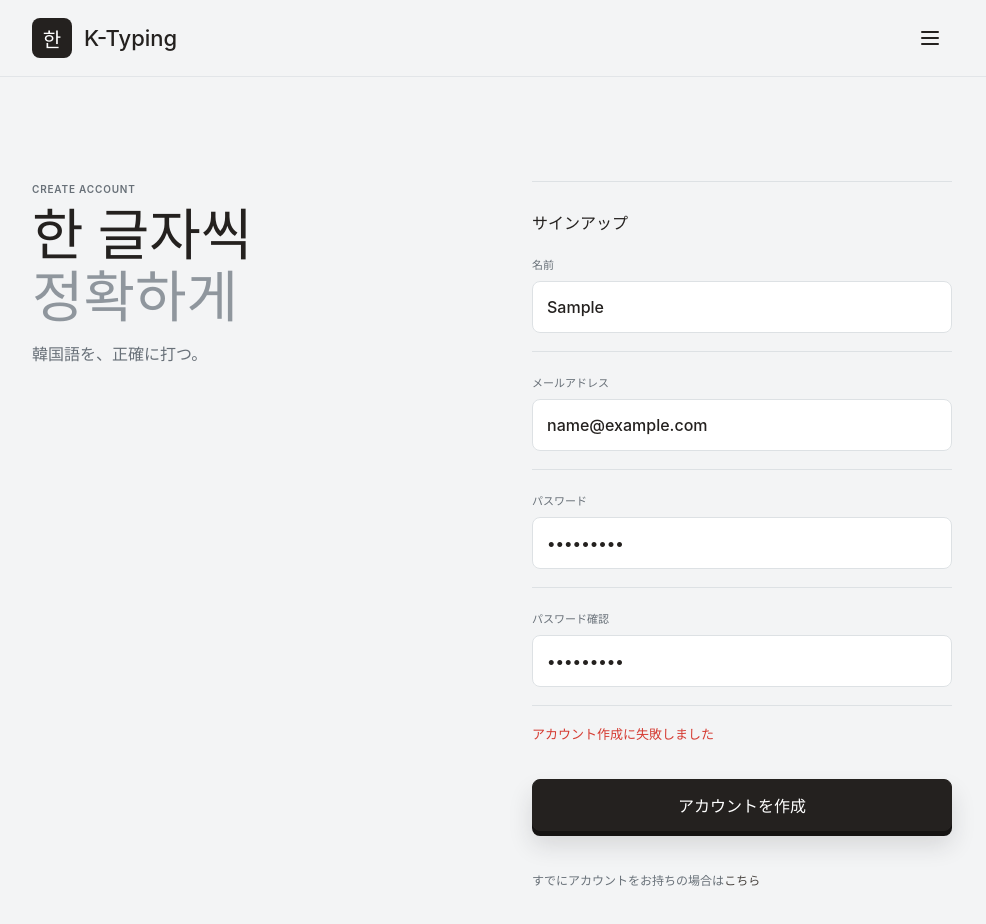
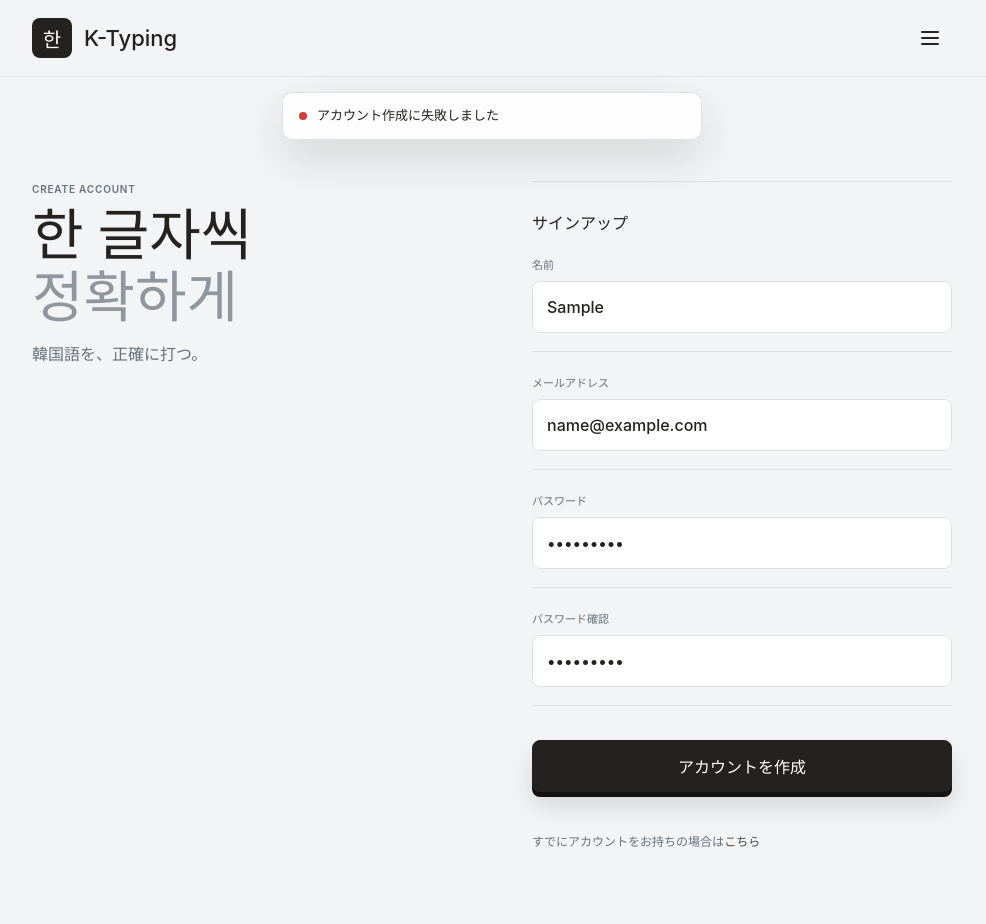
Before and after one commit to okuda1506/K-Typing, a React (Vite) app in the folder frontend/: page /signup in a window 1280 px wide. Both pictures are taken after typing "Sample", "name@example.com", "Sample123", "Sample123" into the empty fields and a click on the button "アカウントを作成". Shown: the top 924 px of the page, without its empty margins (148-1134 px from the left). Built offline with nearby package versions, Linux system fonts and the light colour scheme; no server answers.

Commit message:
サインアップ時メッセージ表示のtoast化

```diff
--- a/frontend/src/features/auth/SignUpPage.tsx
+++ b/frontend/src/features/auth/SignUpPage.tsx
@@ -23,6 +23,8 @@ export function SignUpPage() {
     const [errorMessage, setErrorMessage] = useState('');
     const [isSubmitting, setIsSubmitting] = useState(false);
     const [successMessage, setSuccessMessage] = useState('');
+    const toastMessage = errorMessage || successMessage;
+    const toastType = errorMessage ? 'error' : 'success';
 
     function updateField(field: keyof SignUpForm, value: string) {
         setForm((current) => ({
@@ -76,15 +78,12 @@ export function SignUpPage() {
         }
 
         try {
-            const response = await signUp({
+            await signUp({
                 displayName: form.displayName,
                 email: form.email,
                 password: form.password,
                 confirmPassword: form.confirmPassword,
             });
-
-            console.log(response.user);
-            console.log(response.accessToken);
 
             setSuccessMessage('アカウントを作成しました');
         } catch {
@@ -96,6 +95,17 @@ export function SignUpPage() {
 
     return (
         <section className="page-card signup-page">
+            {toastMessage ? (
+                <div
+                    className={`auth-toast auth-toast-${toastType}`}
+                    role={errorMessage ? 'alert' : 'status'}
+                    aria-live={errorMessage ? 'assertive' : 'polite'}
+                >
+                    <span className="auth-toast-dot" aria-hidden="true" />
+                    <span>{toastMessage}</span>
+                </div>
+            ) : null}
+
             <div className="auth-layout">
                 <header className="page-header auth-copy" data-reveal>
                     <p className="eyebrow">Create account</p>
@@ -156,18 +166,6 @@ export function SignUpPage() {
                         />
                     </label>
 
-                    {errorMessage ? (
-                        <p className="form-message" role="alert">
-                            {errorMessage}
-                        </p>
-                    ) : null}
-
-                    {successMessage ? (
-                        <p className="form-message form-message-success" role="status">
-                            {successMessage}
-                        </p>
-                    ) : null}
-
                     <button type="submit" className="primary-button auth-submit" disabled={isSubmitting}>
                         {isSubmitting ? '作成中...' : 'アカウントを作成'}
                     </button>
--- a/frontend/src/index.css
+++ b/frontend/src/index.css
@@ -561,6 +561,58 @@ a {
 
 .auth-field input::placeholder {
   color: var(--quiet);
+}
+
+.auth-toast {
+  position: fixed;
+  top: 92px;
+  left: 50%;
+  z-index: 80;
+  display: inline-flex;
+  align-items: center;
+  gap: 10px;
+  width: min(calc(100% - 40px), 420px);
+  min-height: 48px;
+  padding: 13px 16px;
+  color: var(--black);
+  background: rgba(255, 255, 255, 0.82);
+  border: 1px solid rgba(221, 225, 228, 0.92);
+  border-radius: 10px;
+  box-shadow: 0 18px 46px rgba(32, 37, 42, 0.14);
+  backdrop-filter: blur(18px) saturate(1.08);
+  font-size: 13px;
+  font-weight: 600;
+  line-height: 1.5;
+  transform: translateX(-50%);
+  animation: auth-toast-in 260ms ease both;
+}
+
+.auth-toast-dot {
+  flex: 0 0 auto;
+  width: 8px;
+  height: 8px;
+  background: var(--muted);
+  border-radius: 999px;
+}
+
+.auth-toast-success .auth-toast-dot {
+  background: var(--success);
+}
+
+.auth-toast-error .auth-toast-dot {
+  background: var(--warning);
+}
+
+@keyframes auth-toast-in {
+  from {
+    opacity: 0;
+    transform: translate(-50%, -14px);
+  }
+
+  to {
+    opacity: 1;
+    transform: translate(-50%, 0);
+  }
 }
 
 .form-message {
@@ -1370,6 +1422,7 @@ a {
   .answer-result,
   .countdown-screen,
   .countdown-number,
+  .auth-toast,
   .menu-overlay,
   .menu-nav a,
   .result-loading-screen,
```
